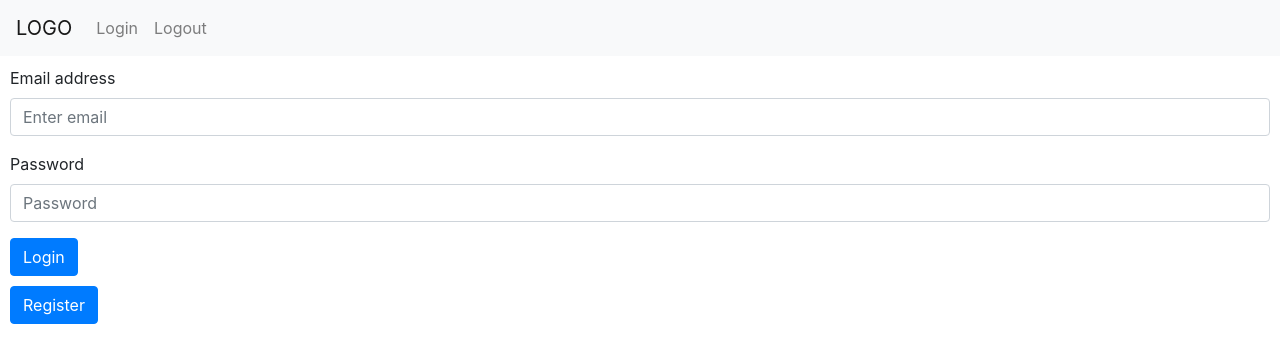
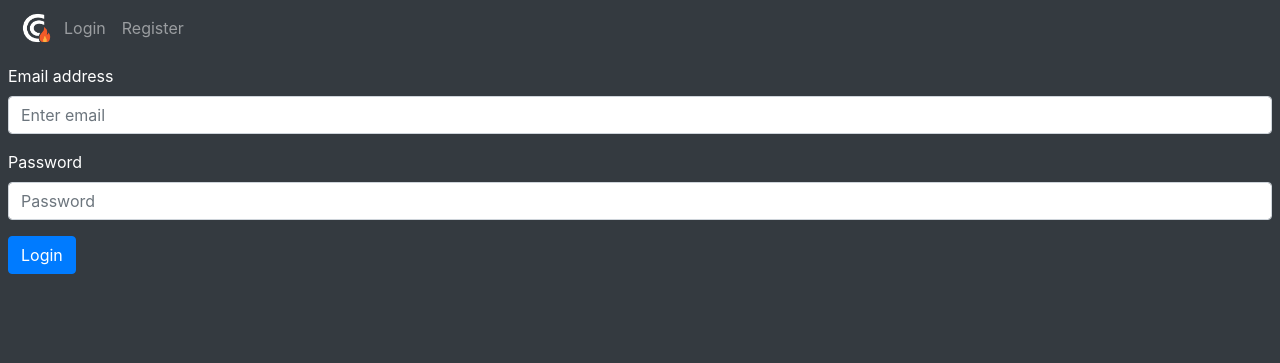
Before and after one commit to michaelWebDeve/CalorieCraveDevOps, a Flask app: page /login in a window 1280 px wide. Shown: the top 363 px of the page. Run offline with Flask 3, Linux system fonts and the light colour scheme; some libraries are stand-ins or nearby versions.

Commit message:
styling login

```diff
--- a/templates/base.html
+++ b/templates/base.html
@@ -5,27 +5,34 @@
     <title>{% block title %}{% endblock %}</title>
     <link rel="stylesheet" href="https://cdn.jsdelivr.net/npm/bootstrap@4.0.0/dist/css/bootstrap.min.css" integrity="sha384-Gn5384xqQ1aoWXA+058RXPxPg6fy4IWvTNh0E263XmFcJlSAwiGgFAW/dAiS6JXm" crossorigin="anonymous">
     {% block stylesheet %}{% endblock %}
+    <link rel="icon" href="{{ url_for('static', filename='CC.png') }}">
 
 </head>
-<body>
-    <nav class="navbar navbar-expand-lg navbar-light bg-light">
-        <a class="navbar-brand" href="/">LOGO</a>
+<body class="bg-dark text-white">
+    <nav class="navbar navbar-expand-lg navbar-dark bg-dark">
+        <img src="{{ url_for('static', filename='CC.png') }}" alt="LOGO" style="max-width: 40px">
         <button class="navbar-toggler" type="button" data-toggle="collapse" data-target="#navbarSupportedContent" aria-controls="navbarSupportedContent" aria-expanded="false" aria-label="Toggle navigation">
             <span class="navbar-toggler-icon"></span>
         </button>
         <div class="collapse navbar-collapse" id="navbarSupportedContent">
             <ul class="navbar-nav mr-auto">
-                <li class="nav-item">
-                    <a class="nav-link" href="/login">Login <span class="sr-only">(current)</span></a>
-                </li>
-                <li class="nav-item">
+                {% if "email" in session %}
+                    <li class="nav-item">
                     <a class="nav-link" href="/logout">Logout <span class="sr-only">(current)</span></a>
-                </li>
+                    </li>
+                {% else %}
+                    <li class="nav-item">
+                        <a class="nav-link" href="/login">Login <span class="sr-only">(current)</span></a>
+                    </li>
+                    <li class="nav-item">
+                        <a class="nav-link" href="/register">Register <span class="sr-only">(current)</span></a>
+                    </li>
+                {% endif %}
             </ul>
         </div>
     </nav>
 
-    {% block content %}{% endblock %}
+    <div class="p-2">{% block content %}{% endblock %}</div>
 
     <script src="https://code.jquery.com/jquery-3.2.1.slim.min.js" integrity="sha384-KJ3o2DKtIkvYIK3UENzmM7KCkRr/rE9/Qpg6aAZGJwFDMVNA/GpGFF93hXpG5KkN" crossorigin="anonymous"></script>
     <script src="https://cdn.jsdelivr.net/npm/popper.js@1.12.9/dist/umd/popper.min.js" integrity="sha384-ApNbgh9B+Y1QKtv3Rn7W3mgPxhU9K/ScQsAP7hUibX39j7fakFPskvXusvfa0b4Q" crossorigin="anonymous"></script>
--- a/templates/login.html
+++ b/templates/login.html
@@ -3,9 +3,6 @@
 {% block title %}Login{% endblock %}
 
 {% block content %}
-
-    <div style="margin: 10px">
-
         {% with messages = get_flashed_messages() %}
             {% if messages %}
                 {% for message in messages %}
@@ -30,7 +27,4 @@
             </div>
             <button type="submit" class="btn btn-primary">Login</button>
         </form>
-        <a href="/register"><button class="btn btn-primary" style="margin-top: 10px">Register</button></a>
-    </div>
-
 {% endblock %}
--- a/templates/register.html
+++ b/templates/register.html
@@ -4,9 +4,7 @@
 
 {% block content %}
 
-    <div style="margin: 10px">
-
-        {% with messages = get_flashed_messages() %}
+    {% with messages = get_flashed_messages() %}
             {% if messages %}
                 {% for message in messages %}
                     <div class="alert alert-warning alert-dismissible fade show" role="alert">
@@ -33,6 +31,5 @@
             </div>
             <button type="submit" class="btn btn-primary">Register</button>
         </form>
-    </div>
 
 {% endblock %}
```
Also changed, not shown: static/CC.png (added).
